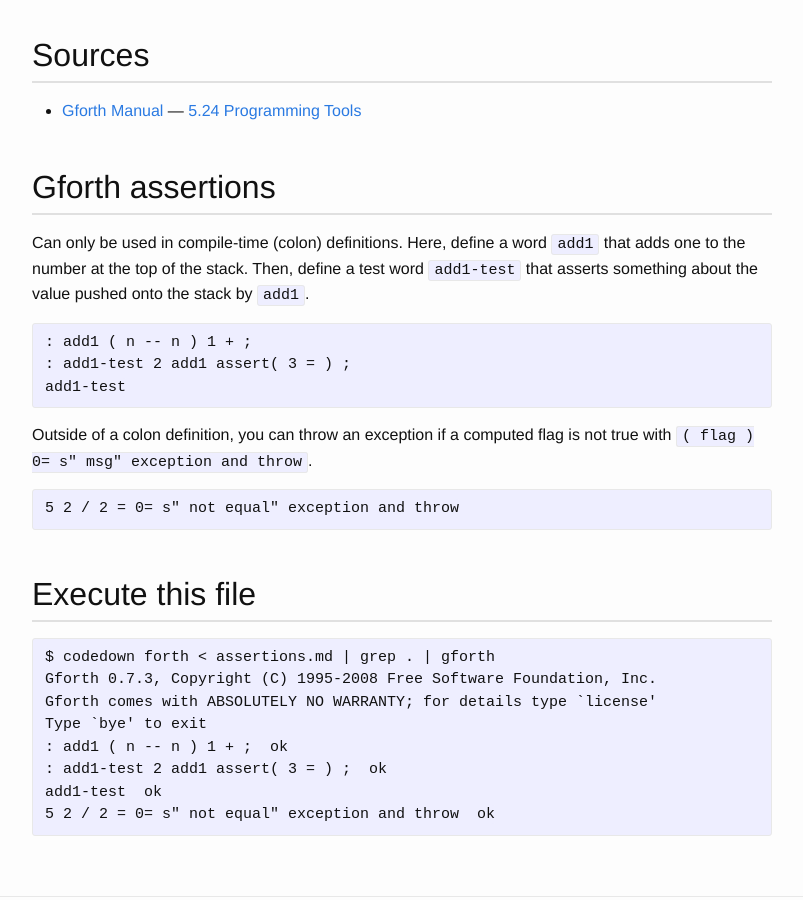
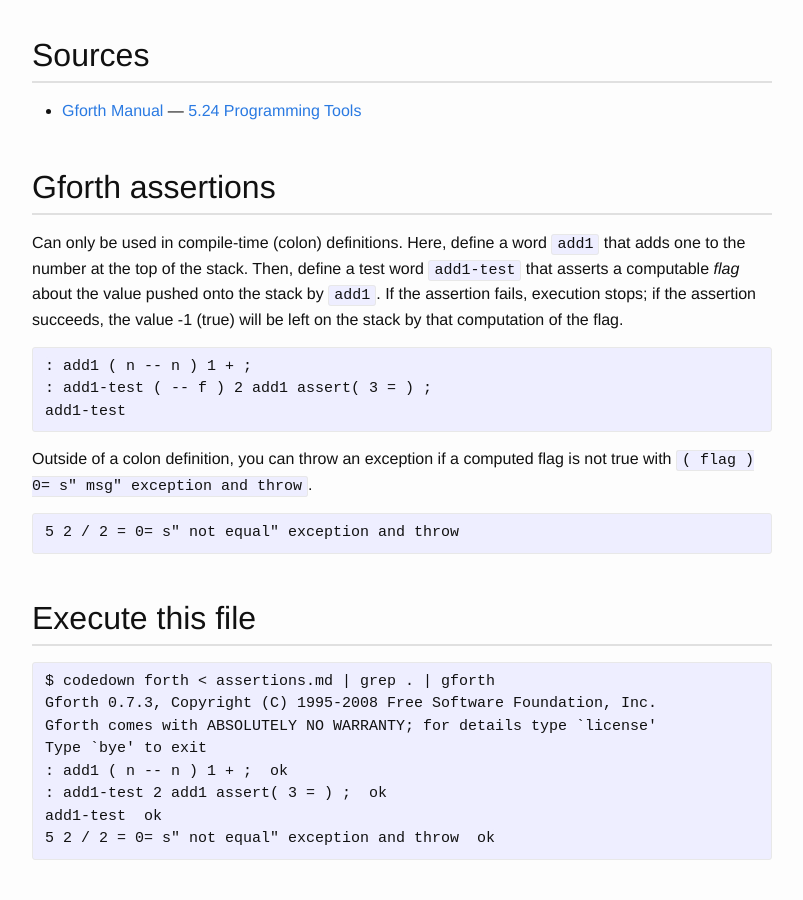
Before and after one commit to bitfragment/plnotes, a Jekyll site: the page built from _forth/assertions.md, in a window 1280 px wide and 900 px high, scrolled down 371 px. Shown: the whole window, without its empty margins (238-1041 px from the left). Built offline with Jekyll 4.4.1, drawn with Linux system fonts in a browser that asks for light colours.

Commit message:
Assertions: add stack-effect comment, explanation

````diff
--- a/_forth/assertions.md
+++ b/_forth/assertions.md
@@ -20,12 +20,14 @@
 
 Can only be used in compile-time (colon) definitions. Here, define a
 word `add1` that adds one to the number at the top of the stack. Then,
-define a test word `add1-test` that asserts something about the value
-pushed onto the stack by `add1`.
+define a test word `add1-test` that asserts a computable *flag* about
+the value pushed onto the stack by `add1`. If the assertion fails,
+execution stops; if the assertion succeeds, the value -1 (true) will
+be left on the stack by that computation of the flag.
 
 ```forth
 : add1 ( n -- n ) 1 + ;
-: add1-test 2 add1 assert( 3 = ) ;
+: add1-test ( -- f ) 2 add1 assert( 3 = ) ;
 add1-test
 ```
 
````
